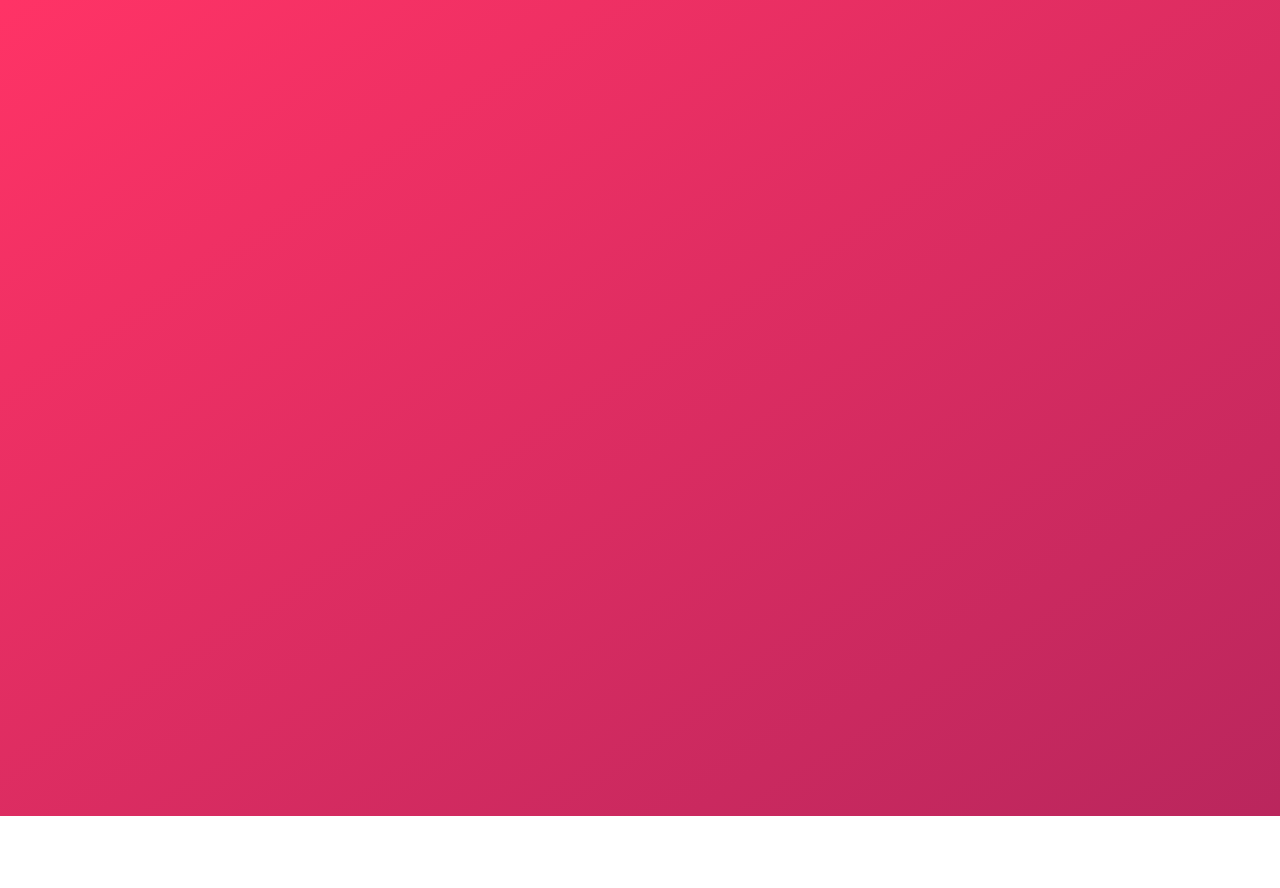
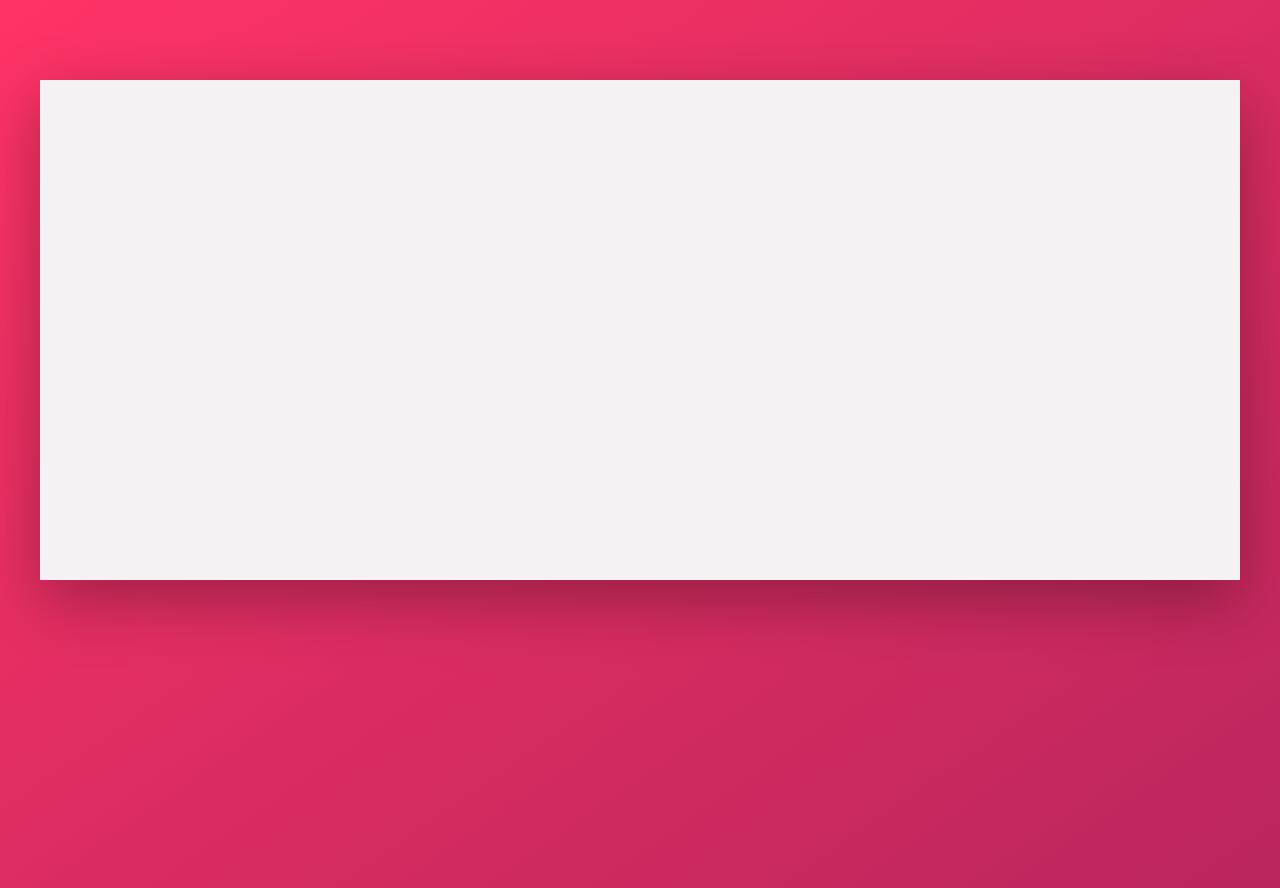
Before and after one commit to nashee/pro-ud-ant-trillo, a website: page index.html in a window 1280 px wide. Before the commit the page ends 816 px from the top, so only its background shows below. Drawn offline with Linux system fonts and the light colour scheme.

Commit message:
-layout has been added on index.html -and some styles are added the container part of the packages

```diff
--- a/index.html
+++ b/index.html
@@ -9,6 +9,19 @@
     <link rel="stylesheet" href="assets/css/style.css">
 </head>
 <body>
+    <div class="container">
+        <div class="header">
+
+        </div>
+        <div class="content">
+            <nav class="sidebar">
+
+            </nav>
+            <main class="hotelview">
+
+            </main>
+        </div>
+    </div>
 
 </body>
 </html>
--- a/scss/base/base.scss
+++ b/scss/base/base.scss
@@ -16,6 +16,8 @@
     --shadow-light: 0 2rem 5rem rgba(0,0,0,.06);
 
     --line: 1px solid var(--color-grey-light-2);
+
+
 }
 
 html {
--- a/scss/layout/layout.scss
+++ b/scss/layout/layout.scss
@@ -0,0 +1,7 @@
+.container {
+    max-width: 120rem;
+    margin: 8rem auto;
+    background-color: var(--color-grey-light-2);
+    box-shadow:  var(--shadow-dark);
+    min-height: 50rem;
+}
```
Also changed, not shown: assets/css/style.css.
